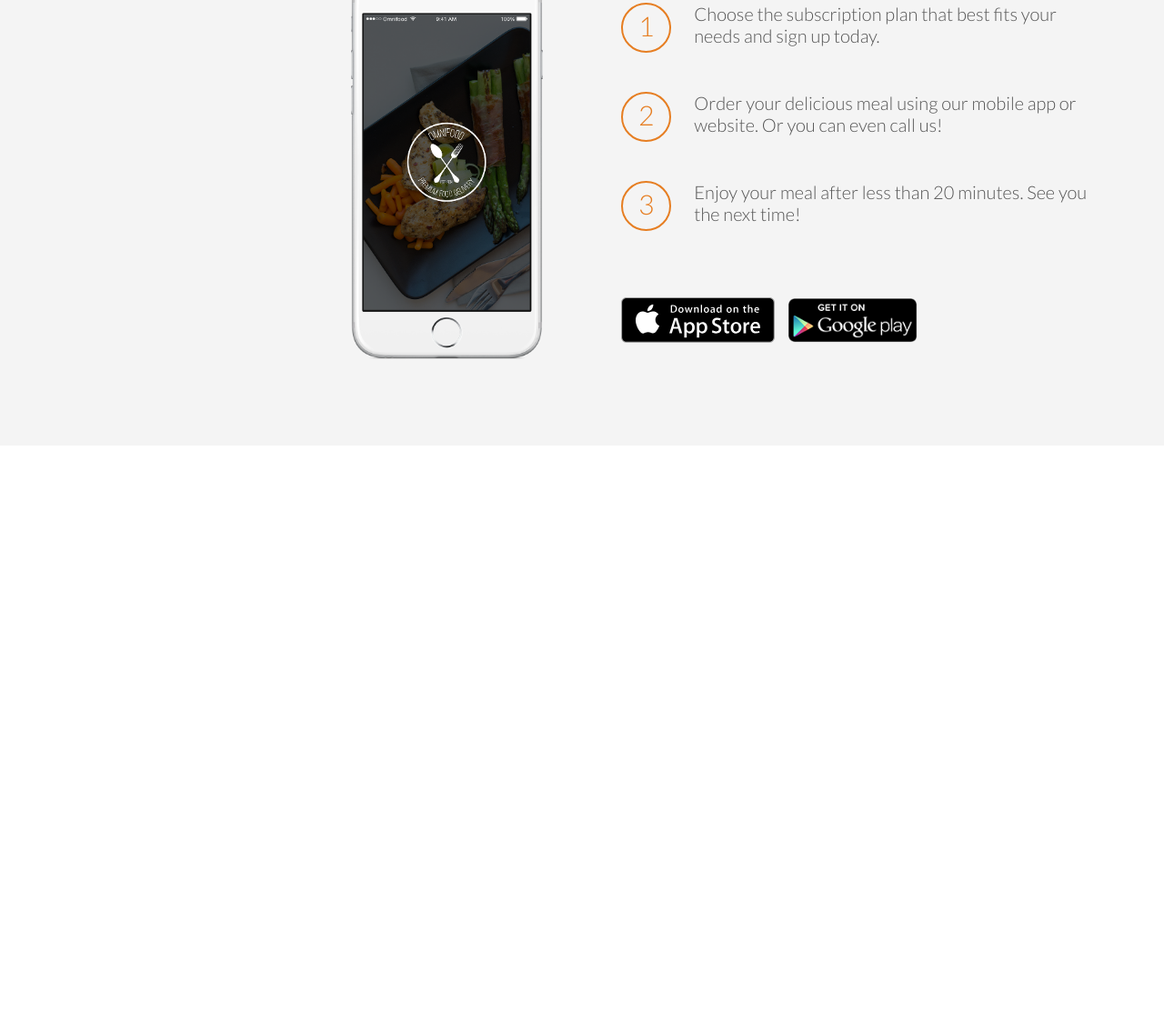
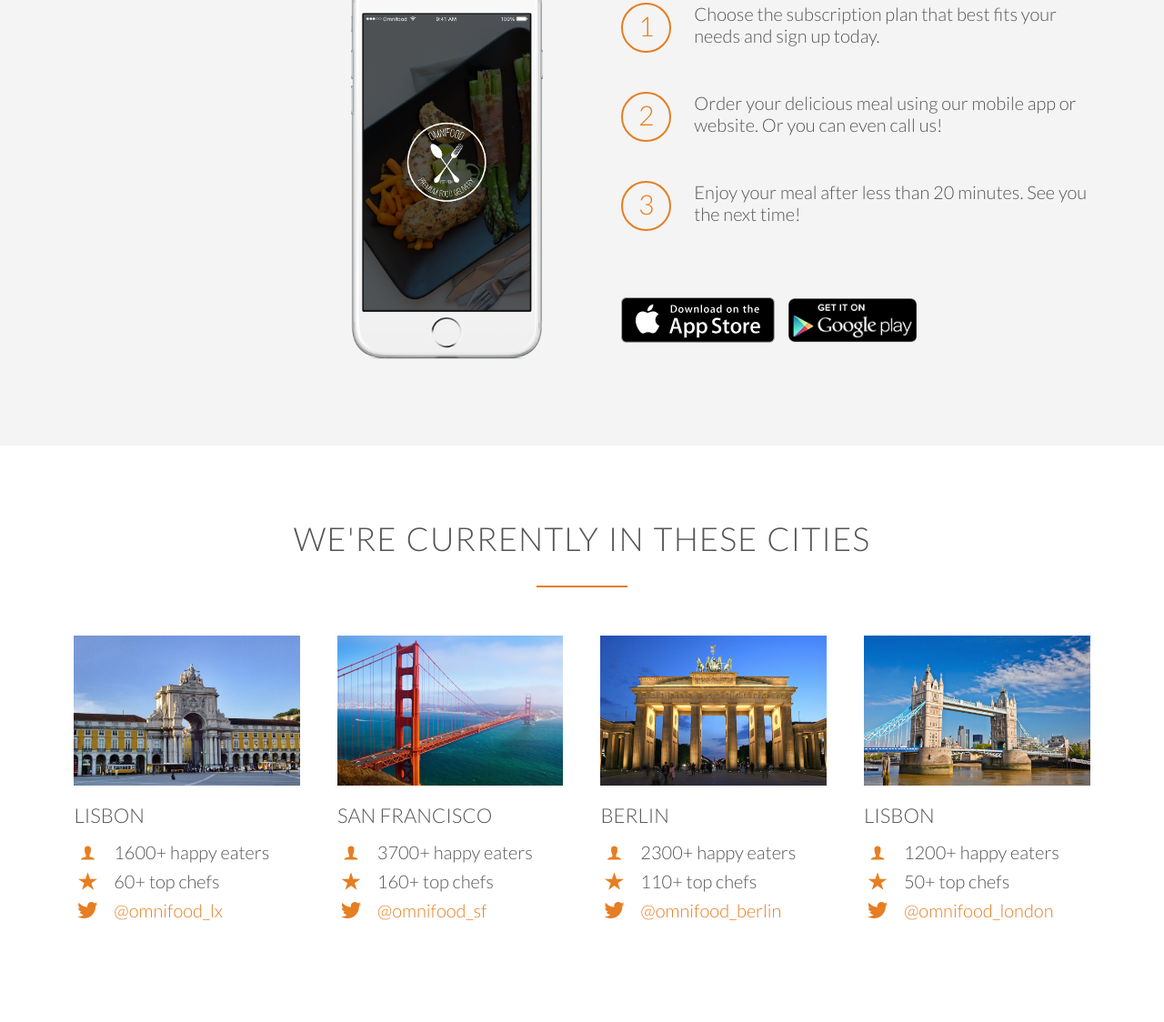
Before and after one commit to aokoli/web-development, a plain HTML site: page Omnifood - Sample Food Site/index.html in a window 1280 px wide. Shown: the part 2259-3383 px from the top of the page at 91% size. Before the commit the page ends 2749 px from the top, so only its background shows below. Drawn offline with Linux system fonts and the light colour scheme; files whose address does not match are found by name.

Commit message:
Implemented 'cities' section

```diff
--- a/Omnifood - Sample Food Site/index.html
+++ b/Omnifood - Sample Food Site/index.html
@@ -153,6 +153,78 @@
 
         </section>
 
+        <section class="section-cities">
+            <div class="row">
+                <h2>We're currently in these cities</h2>
+            </div>
+            <div class="row">
+                <div class="col span-1-of-4 box">
+                    <img src="resources/img/lisbon-3.jpg" alt="lisbon">
+                    <h3>Lisbon</h3>
+                    <div class="city-feature">
+                        <i class="ion-ios-person icon-small"></i>
+                        1600+ happy eaters
+                    </div>
+                    <div class="city-feature">
+                        <i class="ion-ios-star icon-small"></i>
+                        60+ top chefs
+                    </div>
+                    <div class="city-feature">
+                        <i class="ion-social-twitter icon-small"></i>
+                        <a href="#"> @omnifood_lx </a>
+                    </div>
+                </div>
+                <div class="col span-1-of-4 box">
+                    <img src="resources/img/san-francisco.jpg" alt="San Fran">
+                    <h3>San Francisco</h3>
+                    <div class="city-feature">
+                        <i class="ion-ios-person icon-small"></i>
+                        3700+ happy eaters
+                    </div>
+                    <div class="city-feature">
+                        <i class="ion-ios-star icon-small"></i>
+                        160+ top chefs
+                    </div>
+                    <div class="city-feature">
+                        <i class="ion-social-twitter icon-small"></i>
+                        <a href="#"> @omnifood_sf </a>
+                    </div>
+                </div>
+                <div class="col span-1-of-4 box">
+                    <img src="resources/img/berlin.jpg" alt="Berlin">
+                    <h3>Berlin</h3>
+                    <div class="city-feature">
+                        <i class="ion-ios-person icon-small"></i>
+                        2300+ happy eaters
+                    </div>
+                    <div class="city-feature">
+                        <i class="ion-ios-star icon-small"></i>
+                        110+ top chefs
+                    </div>
+                    <div class="city-feature">
+                        <i class="ion-social-twitter icon-small"></i>
+                        <a href="#"> @omnifood_berlin </a>
+                    </div>
+                </div>
+                <div class="col span-1-of-4 box">
+                    <img src="resources/img/london.jpg" alt="lisbon">
+                    <h3>Lisbon</h3>
+                    <div class="city-feature">
+                        <i class="ion-ios-person icon-small"></i>
+                        1200+ happy eaters
+                    </div>
+                    <div class="city-feature">
+                        <i class="ion-ios-star icon-small"></i>
+                        50+ top chefs
+                    </div>
+                    <div class="city-feature">
+                        <i class="ion-social-twitter icon-small"></i>
+                        <a href="#"> @omnifood_london </a>
+                    </div>
+                </div>
+            </div>
+        </section>
+
 
 
 
--- a/Omnifood - Sample Food Site/resources/css/style.css
+++ b/Omnifood - Sample Food Site/resources/css/style.css
@@ -124,8 +124,32 @@ h3 {
     display: block;
     color: #e67e22;
     margin-bottom: 10px;
+}
 
+.icon-small {
+    display: inline-block;
+    width: 30px;
+    text-align: center;
+    color: #e67e22;
+    font-size: 120%;
+    margin-right: 10px;
+
+    /*    Secrets to align text and icon*/
+    line-height: 120%; /* << doesn't seem to have impact. */
+    vertical-align: middle;
+    margin-top: -5px;
 }
+
+/* ----------------- LINKS ----------------------------- */
+
+a:link,
+a:active {
+    color: #e67e22;
+    text-decoration: none;
+}
+
+
+
 
 /* ----------------- BUTTONS ----------------------------- */
 .btn:link,
@@ -327,3 +351,18 @@ This helped: https://css-tricks.com/the-difference-between-nth-child-and-nth-of-
 .btn-app {
     text-decoration: none;
 }
+
+
+/* ------------------------------------------------------- */
+/* CITIES
+/* ------------------------------------------------------- */
+
+.box img {
+    width: 100%;
+    height: auto;
+    margin-bottom: 15px;
+}
+
+.city-feature {
+    margin-bottom: 5px;
+}
```
